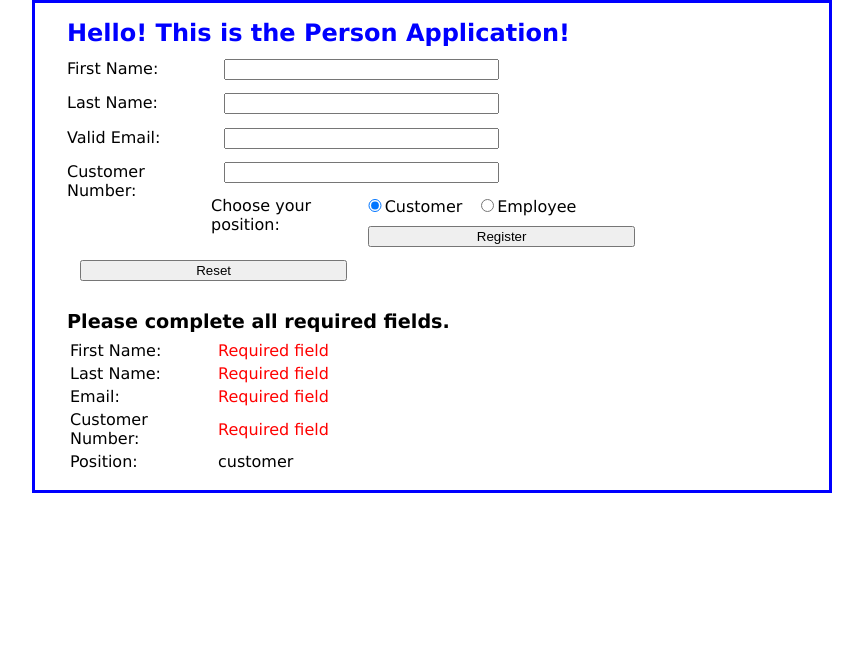
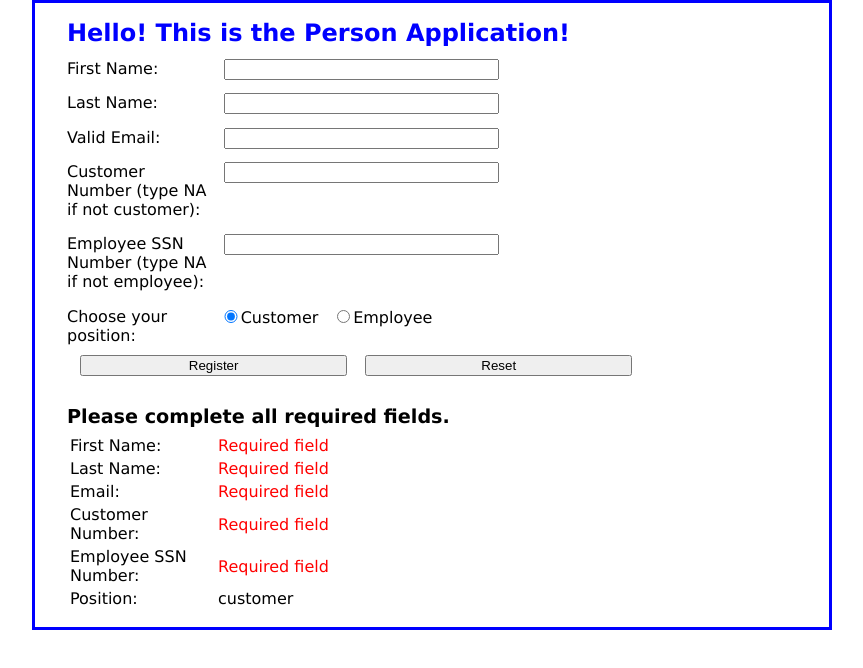
Before and after one commit to slimyangy/PLProject3, a plain HTML site: page Problem3/index.html in a window 1280 px wide. Both pictures are taken after a click on the button "Register". Shown: the whole page, without its empty margins (208-1071 px from the left). Drawn offline with Linux system fonts and the light colour scheme.

Commit message:
small change bc forgot to implement employee SSN

```diff
--- a/Problem3/index.html
+++ b/Problem3/index.html
@@ -26,13 +26,20 @@
             <input type="text" name="email" id="email">
             <br>
 
-        <label for="customer_number">Customer Number: </label>
+        <label for="customer_number">Customer Number (type NA if not customer):  </label>
             <input type="text" name="customer_number" id="customer_number">
             <br>
+            <br><br>
 
+        <label for="social_security_number">Employee SSN Number (type NA if not employee): </label>
+        <input type="text" name="social_security_number" id="social_security_number">
+            <br>
+            <br>
+            <br>
         <label>Choose your position: </label>
         <input type="radio" name="position" id="customer" value="customer" checked>Customer
         <input type="radio" name="position" id="employee" value="employee">Employee
+        <br>
         <br>
 
         <input type="button" id="register" value="Register">
--- a/Problem3/register.js
+++ b/Problem3/register.js
@@ -11,6 +11,7 @@ var processEntries = function() {
     var first_name = $("first_name").value;
     var last_name = $("last_name").value;
     var customer_number = $("customer_number").value;
+    var social_security_number = $("social_security_number").value;
     var position = "customer";
     if ($("employee").checked) { position = "employee"; }
 
@@ -30,6 +31,10 @@ var processEntries = function() {
         customer_number = required;
         header = msg;
     }
+    if (social_security_number == "") {
+        social_security_number = required;
+        header = msg;
+    }
     if (position == "") {
         position = required;
         header = msg;
@@ -41,6 +46,7 @@ var processEntries = function() {
         html = html + "<tr><td>Last Name: </td><td>" + last_name + "</td></tr>";
         html = html + "<tr><td>Email: </td><td>" + email + "</td></tr>";
         html = html + "<tr><td>Customer Number: </td><td>" + customer_number + "</td></tr>";
+        html = html + "<tr><td>Employee SSN Number: </td><td>" + social_security_number + "</td></tr>";
         html = html + "<tr><td>Position: </td><td>" + position + "</td></tr>";
         $("registration_info").innerHTML = html;
     } else {
```
